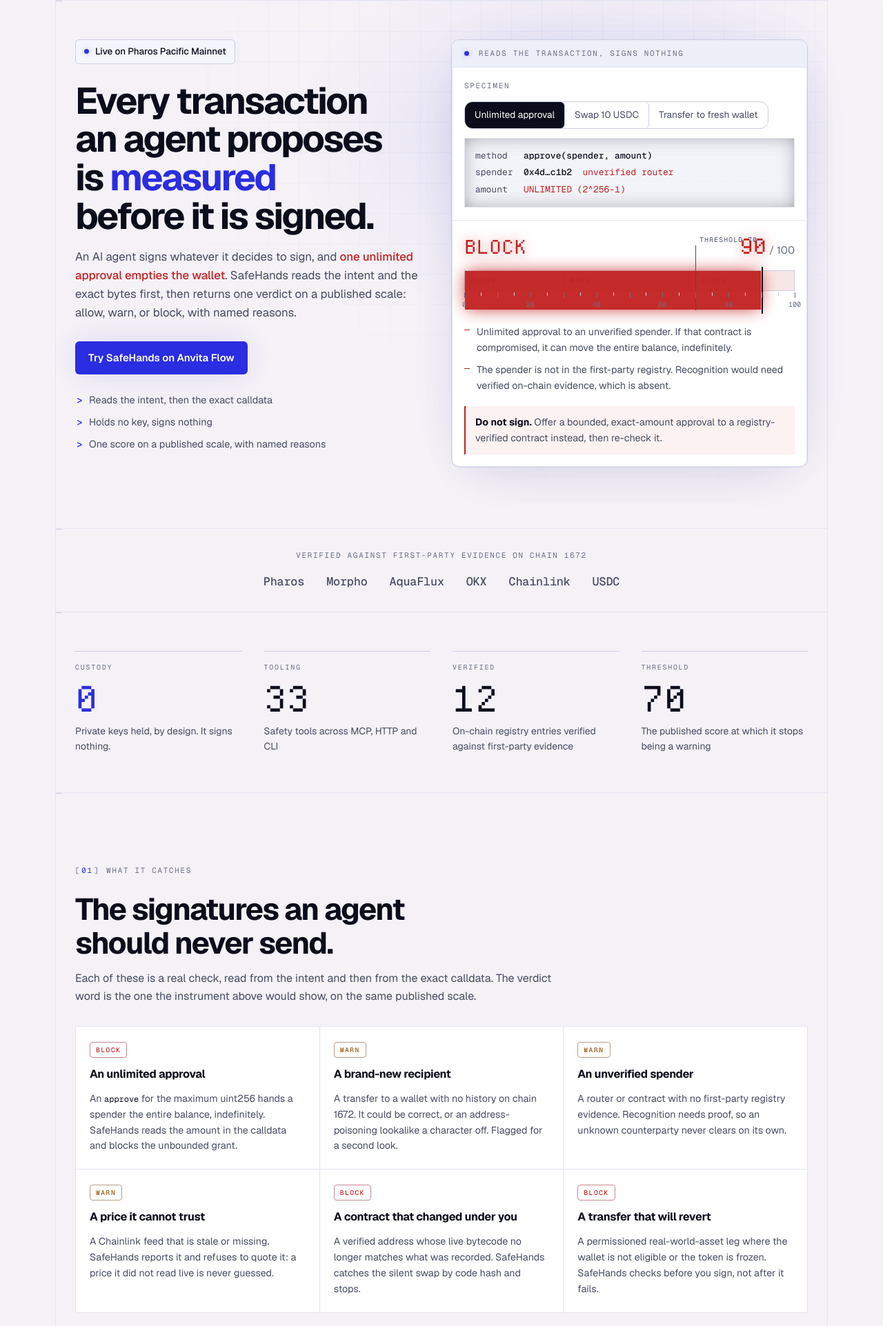
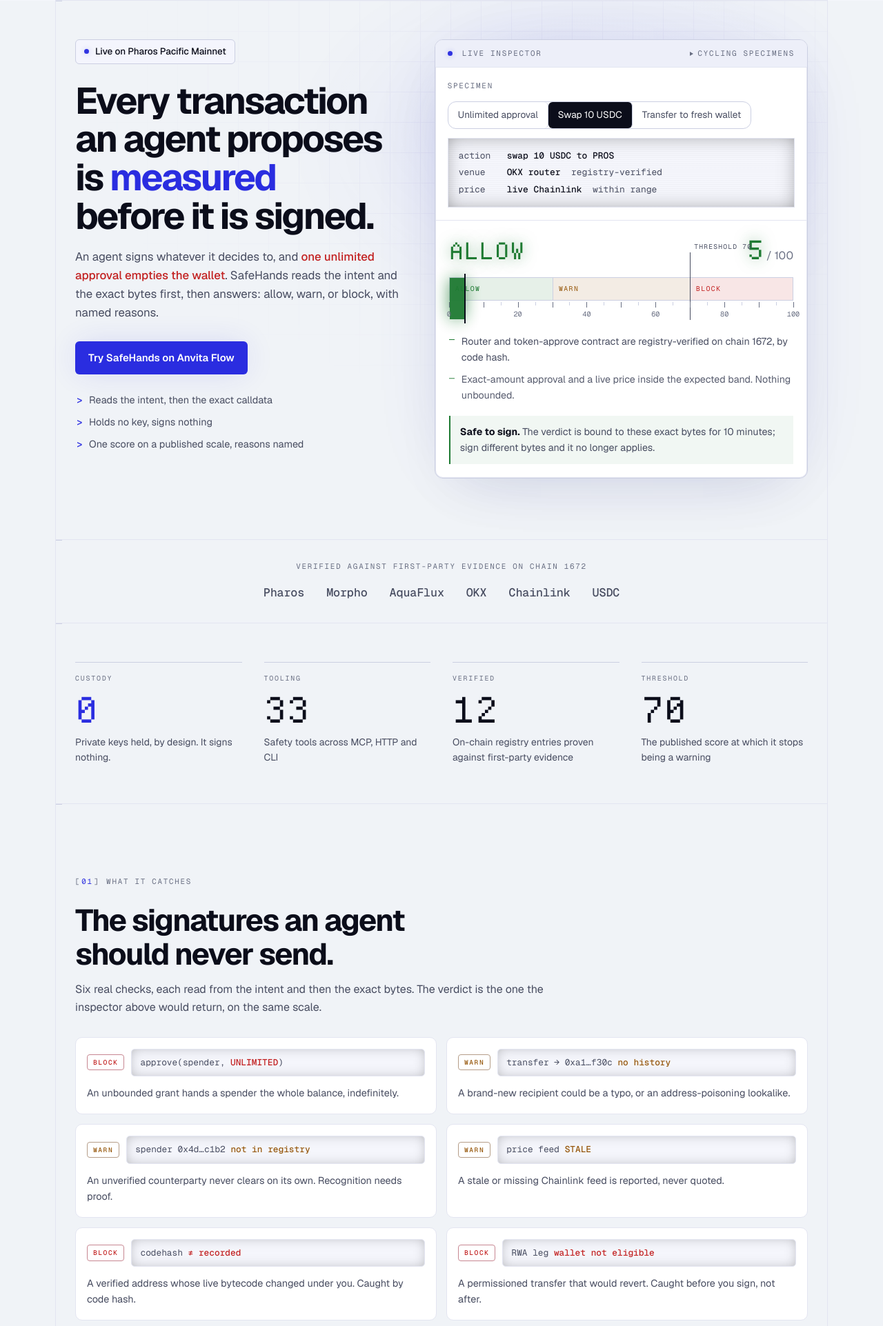
Before and after one commit to SZtch/safehands-pharos, a website: page site/index.html in a window 1280 px wide. Shown: the part 57-1980 px from the top of the page at 69% size. Drawn offline with Linux system fonts and the light colour scheme.

Commit message:
site: sharpen the page with a live-cycling hero and readout catches
The hero instrument is larger and now steps through the block, allow and warn specimens on its own, pausing on hover and handing control back once a specimen is picked by hand. What it catches moves from prose cards to six compact instrument readouts, and the copy across how it works, why trust it and who it's for is trimmed to a line each.

```diff
--- a/site/index.html
+++ b/site/index.html
@@ -56,21 +56,22 @@
           <span class="lc-main">Live on Pharos Pacific Mainnet</span>
         </div>
         <h1>Every transaction an agent proposes is <em>measured</em> before it is signed.</h1>
-        <p class="lead">An AI agent signs whatever it decides to sign, and <span class="bad">one unlimited approval empties the wallet</span>. SafeHands reads the intent and the exact bytes first, then returns one verdict on a published scale: allow, warn, or block, with named reasons.</p>
+        <p class="lead">An agent signs whatever it decides to, and <span class="bad">one unlimited approval empties the wallet</span>. SafeHands reads the intent and the exact bytes first, then answers: allow, warn, or block, with named reasons.</p>
         <div class="cta">
           <a class="btn p" href="https://flow.anvita.xyz/discover">Try SafeHands on Anvita Flow</a>
         </div>
         <ul class="hero-spec">
           <li>Reads the intent, then the exact calldata</li>
           <li>Holds no key, signs nothing</li>
-          <li>One score on a published scale, with named reasons</li>
+          <li>One score on a published scale, reasons named</li>
         </ul>
       </div>
 
       <div class="inst" id="demo">
         <div class="inst-top">
           <span class="led" aria-hidden="true"></span>
-          <span class="lab">Reads the transaction, signs nothing</span>
+          <span class="lab">Live inspector</span>
+          <span class="lab inst-hint" id="hint">cycling specimens</span>
         </div>
 
         <div class="specimen">
@@ -125,7 +126,7 @@
   <section class="figures">
     <div class="fig"><span class="ch">Custody</span><b><em>0</em></b><span>Private keys held, by design. It signs nothing.</span></div>
     <div class="fig"><span class="ch">Tooling</span><b>33</b><span>Safety tools across MCP, HTTP and CLI</span></div>
-    <div class="fig"><span class="ch">Verified</span><b>12</b><span>On-chain registry entries verified against first-party evidence</span></div>
+    <div class="fig"><span class="ch">Verified</span><b>12</b><span>On-chain registry entries proven against first-party evidence</span></div>
     <div class="fig"><span class="ch">Threshold</span><b>70</b><span>The published score at which it stops being a warning</span></div>
   </section>
 
@@ -133,37 +134,49 @@
   <section id="catches">
     <div class="eyebrow"><span class="lab idx">01</span><span class="lab">What it catches</span></div>
     <h2>The signatures an agent should never send.</h2>
-    <p class="sub">Each of these is a real check, read from the intent and then from the exact calldata. The verdict word is the one the instrument above would show, on the same published scale.</p>
-    <div class="catch-grid">
-      <div class="card">
+    <p class="sub">Six real checks, each read from the intent and then the exact bytes. The verdict is the one the inspector above would return, on the same scale.</p>
+    <div class="specs">
+      <div class="spec block">
+        <div class="spec-io">
           <span class="chip b">Block</span>
-        <h3>An unlimited approval</h3>
-        <p>An <code>approve</code> for the maximum uint256 hands a spender the entire balance, indefinitely. SafeHands reads the amount in the calldata and blocks the unbounded grant.</p>
+          <code>approve(spender, <u>UNLIMITED</u>)</code>
         </div>
-      <div class="card">
+        <p>An unbounded grant hands a spender the whole balance, indefinitely.</p>
+      </div>
+      <div class="spec warn">
+        <div class="spec-io">
           <span class="chip w">Warn</span>
-        <h3>A brand-new recipient</h3>
-        <p>A transfer to a wallet with no history on chain 1672. It could be correct, or an address-poisoning lookalike a character off. Flagged for a second look.</p>
+          <code>transfer &rarr; 0xa1&hellip;f30c <u>no history</u></code>
         </div>
-      <div class="card">
+        <p>A brand-new recipient could be a typo, or an address-poisoning lookalike.</p>
+      </div>
+      <div class="spec warn">
+        <div class="spec-io">
           <span class="chip w">Warn</span>
-        <h3>An unverified spender</h3>
-        <p>A router or contract with no first-party registry evidence. Recognition needs proof, so an unknown counterparty never clears on its own.</p>
+          <code>spender 0x4d&hellip;c1b2 <u>not in registry</u></code>
         </div>
-      <div class="card">
+        <p>An unverified counterparty never clears on its own. Recognition needs proof.</p>
+      </div>
+      <div class="spec warn">
+        <div class="spec-io">
           <span class="chip w">Warn</span>
-        <h3>A price it cannot trust</h3>
-        <p>A Chainlink feed that is stale or missing. SafeHands reports it and refuses to quote it: a price it did not read live is never guessed.</p>
+          <code>price feed <u>STALE</u></code>
         </div>
-      <div class="card">
+        <p>A stale or missing Chainlink feed is reported, never quoted.</p>
+      </div>
+      <div class="spec block">
+        <div class="spec-io">
           <span class="chip b">Block</span>
-        <h3>A contract that changed under you</h3>
-        <p>A verified address whose live bytecode no longer matches what was recorded. SafeHands catches the silent swap by code hash and stops.</p>
+          <code>codehash <u>&ne; recorded</u></code>
         </div>
-      <div class="card">
+        <p>A verified address whose live bytecode changed under you. Caught by code hash.</p>
+      </div>
+      <div class="spec block">
+        <div class="spec-io">
           <span class="chip b">Block</span>
-        <h3>A transfer that will revert</h3>
-        <p>A permissioned real-world-asset leg where the wallet is not eligible or the token is frozen. SafeHands checks before you sign, not after it fails.</p>
+          <code>RWA leg <u>wallet not eligible</u></code>
+        </div>
+        <p>A permissioned transfer that would revert. Caught before you sign, not after.</p>
       </div>
     </div>
   </section>
@@ -171,58 +184,58 @@
 
   <section id="how">
     <div class="eyebrow"><span class="lab idx">02</span><span class="lab">How it works</span></div>
-    <h2>Four steps, and only one of them is ours.</h2>
+    <h2>Four steps, and only one is ours.</h2>
     <div class="seq">
-      <div class="st"><span class="n">STEP 01</span><h3>The agent plans</h3><p>Your model finds the opportunity and builds the transaction. It holds the intent, never a key.</p></div>
-      <div class="st key"><span class="n">STEP 02</span><h3>The engine reads</h3><p>SafeHands checks the intent, then the exact calldata, against the on-chain registry and live evidence.</p></div>
-      <div class="st key"><span class="n">STEP 03</span><h3>A verdict, not a vibe</h3><p>One score on a published scale, with named reasons. Same bytes in, same verdict out.</p></div>
+      <div class="st"><span class="n">STEP 01</span><h3>The agent plans</h3><p>Your model builds the transaction and holds the intent, never a key.</p></div>
+      <div class="st key"><span class="n">STEP 02</span><h3>The engine reads</h3><p>SafeHands checks the intent, then the exact calldata, against on-chain evidence.</p></div>
+      <div class="st key"><span class="n">STEP 03</span><h3>A verdict, not a vibe</h3><p>One score on a published scale, reasons named. Same bytes in, same verdict out.</p></div>
       <div class="st"><span class="n">STEP 04</span><h3>Your wallet acts</h3><p>Only what cleared reaches a signature. SafeHands never touches a key.</p></div>
     </div>
-    <p class="note">A firewall that cannot move funds is one nobody has to trust with funds. That is the whole design: safety you can put in front of an agent without handing anything over.</p>
+    <p class="note">A firewall that cannot move funds is one nobody has to trust with funds. That is the whole design.</p>
   </section>
 
   <section id="trust">
     <div class="eyebrow"><span class="lab idx">03</span><span class="lab">Why trust it</span></div>
     <h2>Five properties, each one checkable.</h2>
     <div class="rows">
-      <div class="row"><h3>Deterministic</h3><p>Every verdict is computed by code and traces to a named check. Run it twice on the same bytes and you get the same answer, with the same reasons.</p></div>
-      <div class="row"><h3>Registry-backed trust</h3><p>Recognition comes only from first-party, on-chain registry evidence. Being listed somewhere is not trust, and a contract recognized by name is still not a contract approved to spend.</p></div>
-      <div class="row"><h3>Fail-closed</h3><p>Missing evidence is reported as unknown and pushes the verdict up. Aggregation can only raise severity. A block is never downgraded by anything downstream.</p></div>
-      <div class="row"><h3>Zero-custody</h3><p>Read-only by design. No keys, no signing, no broadcasting on the hosted surface. Write paths exist for self-hosting, off by default behind explicit gates.</p></div>
-      <div class="row"><h3>Live on mainnet</h3><p>Running against Pharos Pacific Mainnet, chain 1672, with live Chainlink prices and risk records committed on-chain and proven against the published Merkle root.</p></div>
+      <div class="row"><h3>Deterministic</h3><p>Computed by code, traceable to a named check. Same bytes in, same answer out.</p></div>
+      <div class="row"><h3>Registry-backed trust</h3><p>Recognition comes only from first-party on-chain evidence. Being listed somewhere is not trust.</p></div>
+      <div class="row"><h3>Fail-closed</h3><p>Missing evidence reads as unknown and raises the verdict. Aggregation can only escalate.</p></div>
+      <div class="row"><h3>Zero-custody</h3><p>No keys, no signing on the hosted surface. Write paths are off by default, for self-hosting only.</p></div>
+      <div class="row"><h3>Live on mainnet</h3><p>Running on Pharos Pacific, chain 1672, with live Chainlink prices and on-chain risk records.</p></div>
     </div>
 
     <h3 class="never-head">And what it never does.</h3>
     <div class="nl">
-      <div><span class="x">[X]</span><p>Never holds a private key, and never signs or broadcasts on the hosted surface.</p></div>
-      <div><span class="x">[X]</span><p>Never quotes a price it did not read live from Chainlink. A stale feed is reported, never guessed.</p></div>
+      <div><span class="x">[X]</span><p>Never holds a key, and never signs or broadcasts on the hosted surface.</p></div>
+      <div><span class="x">[X]</span><p>Never quotes a price it did not read live. A stale feed is reported, not guessed.</p></div>
       <div><span class="x">[X]</span><p>Never grants trust from anywhere but the registry's first-party evidence.</p></div>
-      <div><span class="x">[X]</span><p>Never downgrades a block. Aggregation can only raise severity, never lower it.</p></div>
+      <div><span class="x">[X]</span><p>Never downgrades a block. Severity only ever goes up.</p></div>
     </div>
-    <p class="note">A verdict binds to exactly what was inspected. Act on different bytes, or after it expires, and it no longer applies. The calling agent is expected to check that binding, not to assume it.</p>
+    <p class="note">A verdict binds to the exact bytes it inspected. Act on different bytes, or after it expires, and it no longer applies.</p>
   </section>
 
 
   <section id="who">
     <div class="eyebrow"><span class="lab idx">04</span><span class="lab">Who it's for</span></div>
-    <h2>One engine, three ways to reach it.</h2>
+    <h2>One engine, three ways in.</h2>
     <div class="paths">
       <div class="path">
         <span class="pk lab">For agent builders</span>
         <h3>Self-host the engine</h3>
-        <p>Import the SDK, run the MCP server, or call the CLI. It runs on your own machine and the read-only checks cost nothing. Write-gating is there when you self-host, off by default behind explicit gates.</p>
+        <p>Import the SDK, run the MCP server, or call the CLI. The read-only checks cost nothing.</p>
         <a href="#integrate"><span>Wire it up</span><span class="arw">&rarr;</span></a>
       </div>
       <div class="path">
         <span class="pk lab">For hosted use</span>
         <h3>Ask the hosted agent</h3>
-        <p>The <code>safehands</code> agent on Anvita Flow needs no install. Ask it in plain words and it returns the same verdict, read-only. Billed by the platform per call.</p>
+        <p>The <code>safehands</code> agent on Anvita Flow needs no install. Ask in plain words, get the same verdict.</p>
         <a href="https://flow.anvita.xyz/discover"><span>Open on Anvita Flow</span><span class="arw">&rarr;</span></a>
       </div>
       <div class="path">
         <span class="pk lab">For protocols</span>
         <h3>Get recognized</h3>
-        <p>Put your contracts in the registry with first-party evidence, so agents recognize them by code hash instead of guessing. Recognition here means what it means in a verdict.</p>
+        <p>Put your contracts in the registry with first-party evidence, so agents recognize them by code hash.</p>
         <a href="https://github.com/SZtch/safehands-pharos"><span>See the registry</span><span class="arw">&rarr;</span></a>
       </div>
     </div>
@@ -232,7 +245,7 @@
   <section id="integrate">
     <div class="eyebrow"><span class="lab idx">05</span><span class="lab">Integrate</span></div>
     <h2>One call before you sign.</h2>
-    <p class="sub">The loop is the same on every surface: resolve names from the registry, inspect the intent, inspect the exact bytes, then act only on what cleared. None of these need a server of your own, and the hosted agent on Anvita Flow needs no install at all.</p>
+    <p class="sub">The loop is the same on every surface: resolve names, inspect the intent, inspect the exact bytes, then act on what cleared. The hosted agent on Anvita Flow needs no install at all.</p>
 
     <div class="clients">
       <span class="lab">Runs as a standard MCP server, so it drops into any MCP client</span>
--- a/site/main.js
+++ b/site/main.js
@@ -155,15 +155,53 @@
     requestAnimationFrame(function () { requestAnimationFrame(set); });
   }
 
+  var inst = document.getElementById("demo");
+  var order = ["block", "allow", "warn"];
+  var cyc = 0, hovered = false, userTook = false, autoTimer = null;
+
+  function press(key) {
+    pills.forEach(function (q) { q.setAttribute("aria-pressed", q.dataset.k === key ? "true" : "false"); });
+    paint(key);
+  }
+
+  // The inspector steps through the specimens on its own, so the instrument is
+  // visibly live, then hands control over the moment one is chosen by hand. It
+  // pauses while the pointer is on it (a reader is never interrupted mid-finding)
+  // and while the tab is hidden, and never runs when reduced motion is asked for.
+  function nextAuto() {
+    if (reduce || userTook) return;
+    autoTimer = setTimeout(function () {
+      if (userTook) return;
+      if (document.hidden || hovered) { nextAuto(); return; }
+      cyc = (cyc + 1) % order.length;
+      press(order[cyc]);
+      nextAuto();
+    }, 4200);
+  }
+  function stopAuto() {
+    userTook = true;
+    if (autoTimer) { clearTimeout(autoTimer); autoTimer = null; }
+    if (inst) inst.classList.add("interacted");
+  }
+  if (inst) {
+    inst.addEventListener("mouseenter", function () { hovered = true; });
+    inst.addEventListener("mouseleave", function () { hovered = false; });
+  }
+
   pills.forEach(function (p) {
     p.addEventListener("click", function () {
-      pills.forEach(function (q) { q.setAttribute("aria-pressed", q === p ? "true" : "false"); });
-      paint(p.dataset.k);
+      stopAuto();
+      cyc = order.indexOf(p.dataset.k);
+      press(p.dataset.k);
     });
   });
+
   elScore.textContent = "0";
-  if (reduce) paint("block");
-  else setTimeout(function () { paint("block"); }, 260);
+  if (reduce) {
+    press("block");
+  } else {
+    setTimeout(function () { press("block"); cyc = 0; nextAuto(); }, 260);
+  }
 
   // Each tab shows its setup step first, then a short example as context. The
   // copy button never copies the example: it copies the install or integration
@@ -269,7 +307,7 @@
 
     // Section reveals: each card rises and fades in, staggered within its group,
     // and drops back out once the group has left so it replays on return.
-    [".figures .fig", "#catches .card", "#trust .row", "#trust .nl > div", "#who .path"].forEach(function (sel) {
+    [".figures .fig", "#catches .spec", "#trust .row", "#trust .nl > div", "#who .path"].forEach(function (sel) {
       Array.prototype.forEach.call(document.querySelectorAll(sel), function (el, i) {
         el.classList.add("reveal");
         el.style.transitionDelay = (i * 70) + "ms";
--- a/site/style.css
+++ b/site/style.css
@@ -220,7 +220,7 @@ h2 { font-size: clamp(1.85rem, 4.2vw, 2.75rem); font-weight: 680; letter-spacing
 /* Two columns on wide screens: the value proposition on the left, the working
    instrument on the right, so the product itself is the hero visual. Below
    980px they stack, instrument under copy. */
-.hero-grid { display: grid; grid-template-columns: minmax(0, 1fr) minmax(0, 1.04fr); gap: 48px; align-items: start; }
+.hero-grid { display: grid; grid-template-columns: minmax(0, 1fr) minmax(0, 1.14fr); gap: 46px; align-items: start; }
 @media (max-width: 980px) { .hero-grid { grid-template-columns: 1fr; gap: 34px; } }
 .hero-copy { min-width: 0; }
 .hero .inst { margin-top: 0; }
@@ -281,12 +281,22 @@ h1 em { font-style: normal; color: var(--brand); }
 /* ── the instrument ────────────────────────────────────────────────── */
 .inst {
   margin-top: 46px; border: 1px solid var(--rule-2); background: var(--panel);
-  box-shadow: 0 0 0 1px var(--rule) inset, 0 24px 70px -30px var(--shadow), 0 0 90px -40px var(--glow);
+  box-shadow: 0 0 0 1px var(--rule) inset, 0 30px 80px -32px var(--shadow), 0 0 120px -44px var(--glow);
 }
 .inst-top {
   display: flex; align-items: center; gap: 14px; flex-wrap: wrap;
   padding: 11px 18px; border-bottom: 1px solid var(--rule); background: var(--panel-2);
 }
+/* A quiet right-aligned note that the inspector is running through the specimens
+   on its own. It is set by script and removed the moment a specimen is picked by
+   hand, so control passes to the reader and never fights them. */
+.inst-hint { margin-left: auto; color: var(--ink-3); display: inline-flex; align-items: center; gap: 6px; }
+.inst-hint::before {
+  content: ""; width: 0; height: 0; flex: none;
+  border-left: 5px solid currentColor; border-top: 3px solid transparent; border-bottom: 3px solid transparent;
+}
+.inst.interacted .inst-hint { display: none; }
+@media (max-width: 620px) { .inst-hint { display: none; } }
 /* The power LED: a steady brand point that breathes, so the faceplate reads
    as an instrument that is on and listening, not a static picture. */
 .led {
@@ -323,20 +333,20 @@ h1 em { font-style: normal; color: var(--brand); }
 .req u { text-decoration: none; color: var(--vc, var(--block)); }
 
 /* ── the calibrated scale: the product's real decision contract ─────── */
-.gauge { padding: 22px 18px 18px; }
-.gauge-head { display: flex; align-items: baseline; gap: 12px; margin-bottom: 16px; }
+.gauge { padding: 24px 20px 20px; }
+.gauge-head { display: flex; align-items: baseline; gap: 12px; margin-bottom: 18px; }
 .gauge-head .read { margin-left: auto; text-align: right; }
 .verdict-word {
-  font-family: var(--pixel); font-size: 1.72rem; font-weight: 400;
+  font-family: var(--pixel); font-size: 2.1rem; font-weight: 400;
   letter-spacing: .02em; color: var(--vc); line-height: 1;
-  text-shadow: 0 0 18px color-mix(in srgb, var(--vc) 55%, transparent);
+  text-shadow: 0 0 20px color-mix(in srgb, var(--vc) 58%, transparent);
 }
-.read .score { font-family: var(--pixel); font-variant-numeric: tabular-nums; font-size: 1.9rem; font-weight: 400; color: var(--vc); line-height: 1; text-shadow: 0 0 18px color-mix(in srgb, var(--vc) 55%, transparent); }
-.read .of { color: var(--ink-3); font-size: .95rem; }
+.read .score { font-family: var(--pixel); font-variant-numeric: tabular-nums; font-size: 2.35rem; font-weight: 400; color: var(--vc); line-height: 1; text-shadow: 0 0 20px color-mix(in srgb, var(--vc) 58%, transparent); }
+.read .of { color: var(--ink-3); font-size: 1rem; }
 
 .scale { position: relative; }
 /* Zone bands ARE the documented verdict bands, not decoration. */
-.zones { display: flex; height: 30px; border: 1px solid var(--rule-2); }
+.zones { display: flex; height: 34px; border: 1px solid var(--rule-2); }
 .zone { position: relative; }
 .zone.a { flex: 0 0 30%; background: color-mix(in srgb, var(--allow) 11%, transparent); }
 .zone.w { flex: 0 0 40%; background: color-mix(in srgb, var(--warn) 11%, transparent); border-left: 1px solid var(--rule-2); }
@@ -445,25 +455,38 @@ h1 em { font-style: normal; color: var(--brand); }
 .lead .bad { color: var(--block); font-weight: 500; }
 
 /* ── what it catches ────────────────────────────────────────────────
-   A grid of real checks. Each cell names a signature an agent should not
-   send and the verdict the instrument would return. The cells share hairline
-   rules like the rest of the faceplate; the only colour is a small verdict
-   chip, so the page stays monochrome and the live instrument keeps being the
-   one thing that lights up. */
-.catch-grid { margin-top: 30px; display: grid; grid-template-columns: repeat(3, 1fr); gap: 1px; background: var(--rule); border: 1px solid var(--rule); }
-.card { background: var(--panel); padding: 22px 20px; display: flex; flex-direction: column; gap: 11px; }
+   Not a wall of prose: six specimen readouts. Each shows the call the inspector
+   reads, the flagged token lit in its verdict colour, a verdict chip, and a
+   single plain line. A recessed mono screen per tile ties the section back to
+   the live instrument in the hero, so this band reads differently from the
+   plain faceplate grids elsewhere on the page. */
+.specs { margin-top: 30px; display: grid; grid-template-columns: 1fr 1fr; gap: 14px; }
+.spec {
+  background: var(--panel); border: 1px solid var(--rule); border-radius: 10px;
+  padding: 16px 16px 18px; display: flex; flex-direction: column; gap: 13px;
+}
+.spec-io { display: flex; align-items: center; gap: 10px; }
 .chip {
-  align-self: flex-start; font-family: var(--mono); font-size: .6rem; font-weight: 500;
+  flex: none; font-family: var(--mono); font-size: .6rem; font-weight: 500;
   text-transform: uppercase; letter-spacing: .16em; padding: 3px 8px;
   border: 1px solid var(--rule-2); border-radius: 4px; color: var(--ink-3);
 }
 .chip.b { color: var(--block); border-color: color-mix(in srgb, var(--block) 42%, var(--rule-2)); }
 .chip.w { color: var(--warn); border-color: color-mix(in srgb, var(--warn) 42%, var(--rule-2)); }
-.card h3 { font-size: 1.02rem; font-weight: 640; letter-spacing: -.02em; }
-.card p { font-size: .89rem; color: var(--ink-2); }
-.card code { font-family: var(--mono); font-size: .84em; color: var(--ink); }
-@media (max-width: 860px) { .catch-grid { grid-template-columns: repeat(2, 1fr); } }
-@media (max-width: 560px) { .catch-grid { grid-template-columns: 1fr; } }
+/* The recessed readout: the exact call, the flagged token underlined in the
+   verdict colour. Faint inset, so it reads as a lit screen, not a code block. */
+.spec code {
+  flex: 1 1 auto; min-width: 0;
+  font-family: var(--mono); font-size: .8rem; color: var(--ink-2);
+  background: var(--ground); border: 1px solid var(--rule); border-radius: 5px;
+  padding: 9px 12px; white-space: nowrap; overflow-x: auto;
+  box-shadow: inset 0 0 26px -14px rgb(0 0 0 / .7);
+}
+.spec code u { text-decoration: none; font-weight: 500; }
+.spec.block code u { color: var(--block); }
+.spec.warn code u { color: var(--warn); }
+.spec > p { font-size: .9rem; color: var(--ink-2); }
+@media (max-width: 720px) { .specs { grid-template-columns: 1fr; } }
 
 /* ── sequence: the only numbered thing on the page, because it is the
      only real sequence ─────────────────────────────────────────────── */
```
Lines whose indentation alone changed are shown as unchanged.
